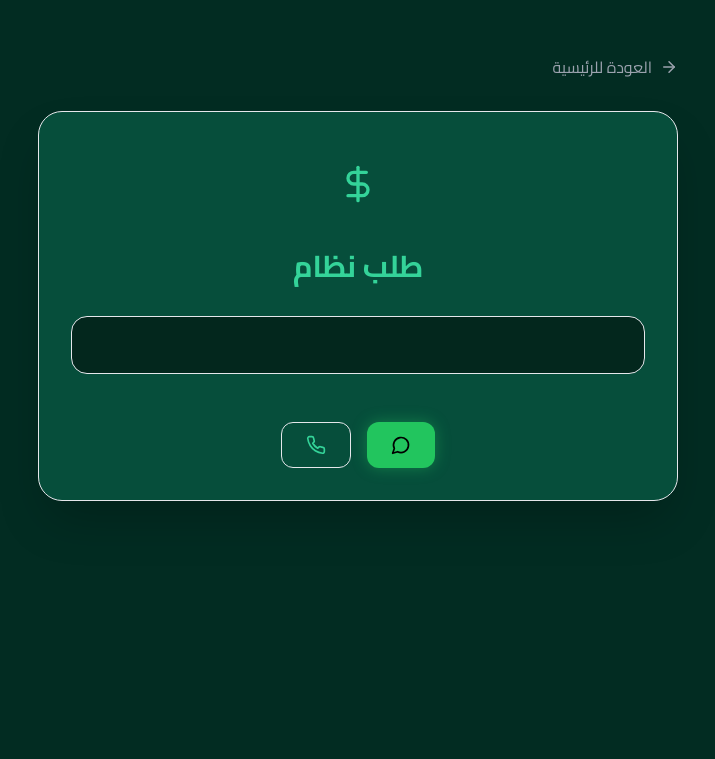
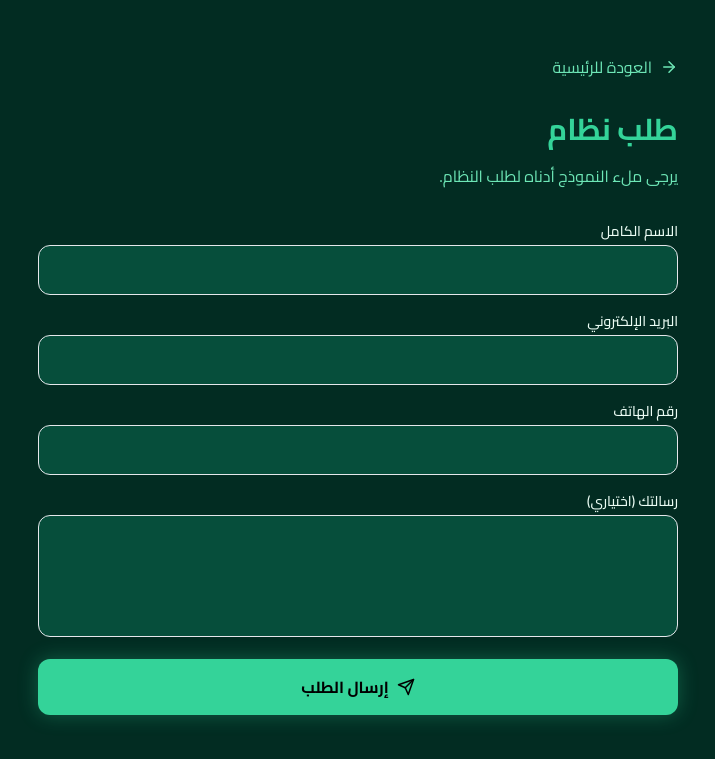
Before and after one commit to ahmedabdelgayoum25-design/Kenton-Software, a Next.js app: page /request in a window 1280 px wide. Shown: the part 105-864 px from the top of the page, without its empty margins (282-997 px from the left). Before the commit the page ends 800 px from the top, so only its background shows below. Built offline with nearby package versions, Linux system fonts and the light colour scheme.

Commit message:
Fix requestPage desc error

```diff
--- a/app/request/page.tsx
+++ b/app/request/page.tsx
@@ -1,73 +1,103 @@
 "use client";
+import { motion } from "framer-motion";
+import { ArrowLeft, Send } from "lucide-react";
+import Link from "next/link";
 import { useState, useEffect } from "react";
-import { motion } from "framer-motion";
-import { ArrowLeft, Phone, MessageCircle, DollarSign } from "lucide-react";
-import Link from "next/link";
 import { useLangStore } from "@/store/langStore";
 import { translations } from "@/data/translations";
+import { useRouter } from "next/navigation";
 
 export default function RequestPage() {
   const [mounted, setMounted] = useState(false);
   const { lang } = useLangStore();
+  const [formData, setFormData] = useState({ name: "", email: "", phone: "", message: "" });
+  const [status, setStatus] = useState<"idle" | "success" | "error">("idle");
+  const router = useRouter();
+
   useEffect(() => { setMounted(true); }, []);
   if (!mounted) return null;
 
   const t = translations[lang];
-  const phoneNumber = "+250796581584"; // الرقم بدون مسافات لاستخدامه في الروابط
+
+  const handleSubmit = async (e: React.FormEvent) => {
+    e.preventDefault();
+    // هنا يمكنك إضافة منطق إرسال البيانات (مثلاً إلى API أو بريد إلكتروني)
+    // حالياً سنحاكي النجاح
+    setStatus("success");
+    setTimeout(() => {
+      router.push("/");
+    }, 3000);
+  };
 
   return (
     <main className="min-h-screen bg-background text-textMain pt-20">
       <section className="py-20 px-4 max-w-2xl mx-auto">
-        <Link href="/" className="text-gray-400 hover:text-primary flex items-center gap-2 transition mb-8">
+        <Link href="/" className="text-textMuted hover:text-primary flex items-center gap-2 transition mb-8">
           <ArrowLeft size={18} className={lang === 'ar' ? 'rotate-180' : ''} /> {t.requestPage.backHome}
         </Link>
 
-        <motion.div
-          initial={{ opacity: 0, y: 20 }}
-          animate={{ opacity: 1, y: 0 }}
-          className="bg-surface p-8 rounded-3xl border border-primary/20 shadow-2xl text-center"
-        >
-          <div className="w-20 h-20 bg-primary/10 rounded-full flex items-center justify-center mx-auto mb-6">
-            <DollarSign className="text-primary" size={40} />
-          </div>
+        <motion.div initial={{ opacity: 0, y: 20 }} animate={{ opacity: 1, y: 0 }}>
+          <h1 className="text-3xl font-bold text-primary mb-4">{t.requestPage.title}</h1>
+          {/* ✅ تم استخدام subtitle بدلاً من desc */}
+          <p className="text-textMuted mb-8 leading-relaxed">{t.requestPage.subtitle}</p>
 
-          <h1 className="text-3xl font-bold text-primary mb-4">{t.requestPage.title}</h1>
-          <p className="text-gray-400 mb-8 leading-relaxed">{t.requestPage.desc}</p>
+          {status === "success" && (
+            <div className="bg-green-500/10 border border-green-500/30 text-green-500 p-4 rounded-xl mb-6">
+              {t.requestPage.success}
+            </div>
+          )}
 
-          {/* بطاقة السعر */}
-          <div className="bg-black/50 border border-primary/30 rounded-2xl p-6 mb-8">
-            <p className="text-sm text-gray-400 mb-2">{t.requestPage.priceLabel}</p>
-            <p className="text-4xl font-black text-white">{t.requestPage.priceValue}</p>
-          </div>
+          {status === "error" && (
+            <div className="bg-red-500/10 border border-red-500/30 text-red-500 p-4 rounded-xl mb-6">
+              {t.requestPage.error}
+            </div>
+          )}
 
-          {/* قسم التواصل */}
-          <div className="space-y-4">
-            <p className="text-gray-300 font-medium">{t.requestPage.contactLabel}</p>
-
-            <div className="text-2xl font-bold text-primary tracking-wider" dir="ltr">
-              {t.requestPage.phoneNumber}
+          <form onSubmit={handleSubmit} className="space-y-4">
+            <div>
+              <label className="block text-sm font-medium mb-1 text-textMain">{t.requestPage.name}</label>
+              <input
+                type="text"
+                required
+                value={formData.name}
+                onChange={(e) => setFormData({ ...formData, name: e.target.value })}
+                className="w-full px-4 py-3 rounded-xl bg-surface border border-primary/20 text-textMain focus:outline-none focus:border-primary"
+              />
             </div>
-
-            <div className="flex flex-col sm:flex-row gap-4 justify-center pt-4">
-              {/* زر واتساب */}
-              <a
-                href={`https://wa.me/${phoneNumber}?text=${encodeURIComponent(lang === 'ar' ? 'مرحباً، أريد شراء تطبيق من Kenton Software' : 'Hello, I want to purchase an application from Kenton Software')}`}
-                target="_blank"
-                rel="noopener noreferrer"
-                className="flex items-center justify-center gap-2 bg-green-500 text-black px-6 py-3 rounded-xl font-bold hover:bg-green-400 transition-all shadow-[0_0_15px_rgba(34,197,94,0.4)]"
-              >
-                <MessageCircle size={20} /> {t.requestPage.whatsappBtn}
-              </a>
-
-              {/* زر الاتصال */}
-              <a
-                href={`tel:${phoneNumber}`}
-                className="flex items-center justify-center gap-2 bg-transparent border border-primary/50 text-primary px-6 py-3 rounded-xl font-bold hover:bg-primary/10 transition-all"
-              >
-                <Phone size={20} /> {t.requestPage.callBtn}
-              </a>
+            <div>
+              <label className="block text-sm font-medium mb-1 text-textMain">{t.requestPage.email}</label>
+              <input
+                type="email"
+                required
+                value={formData.email}
+                onChange={(e) => setFormData({ ...formData, email: e.target.value })}
+                className="w-full px-4 py-3 rounded-xl bg-surface border border-primary/20 text-textMain focus:outline-none focus:border-primary"
+              />
             </div>
-          </div>
+            <div>
+              <label className="block text-sm font-medium mb-1 text-textMain">{t.requestPage.phone}</label>
+              <input
+                type="tel"
+                required
+                value={formData.phone}
+                onChange={(e) => setFormData({ ...formData, phone: e.target.value })}
+                className="w-full px-4 py-3 rounded-xl bg-surface border border-primary/20 text-textMain focus:outline-none focus:border-primary"
+                dir="ltr"
+              />
+            </div>
+            <div>
+              <label className="block text-sm font-medium mb-1 text-textMain">{t.requestPage.message}</label>
+              <textarea
+                rows={4}
+                value={formData.message}
+                onChange={(e) => setFormData({ ...formData, message: e.target.value })}
+                className="w-full px-4 py-3 rounded-xl bg-surface border border-primary/20 text-textMain focus:outline-none focus:border-primary resize-none"
+              />
+            </div>
+            <button type="submit" className="btn-primary w-full">
+              <Send size={18} /> {t.requestPage.send}
+            </button>
+          </form>
         </motion.div>
       </section>
     </main>
--- a/data/translations.ts
+++ b/data/translations.ts
@@ -178,7 +178,7 @@ export const translations = {
       message: "الرسالة",
       send: "إرسال",
     },
-    // ✅ إضافة requestPage لحل الخطأ
+    // ✅ requestPage
     requestPage: {
       title: "طلب نظام",
       subtitle: "يرجى ملء النموذج أدناه لطلب النظام.",
@@ -371,7 +371,7 @@ export const translations = {
       message: "Message",
       send: "Send",
     },
-    // ✅ إضافة requestPage لحل الخطأ
+    // ✅ requestPage
     requestPage: {
       title: "Request System",
       subtitle: "Please fill out the form below to request the system.",
```
